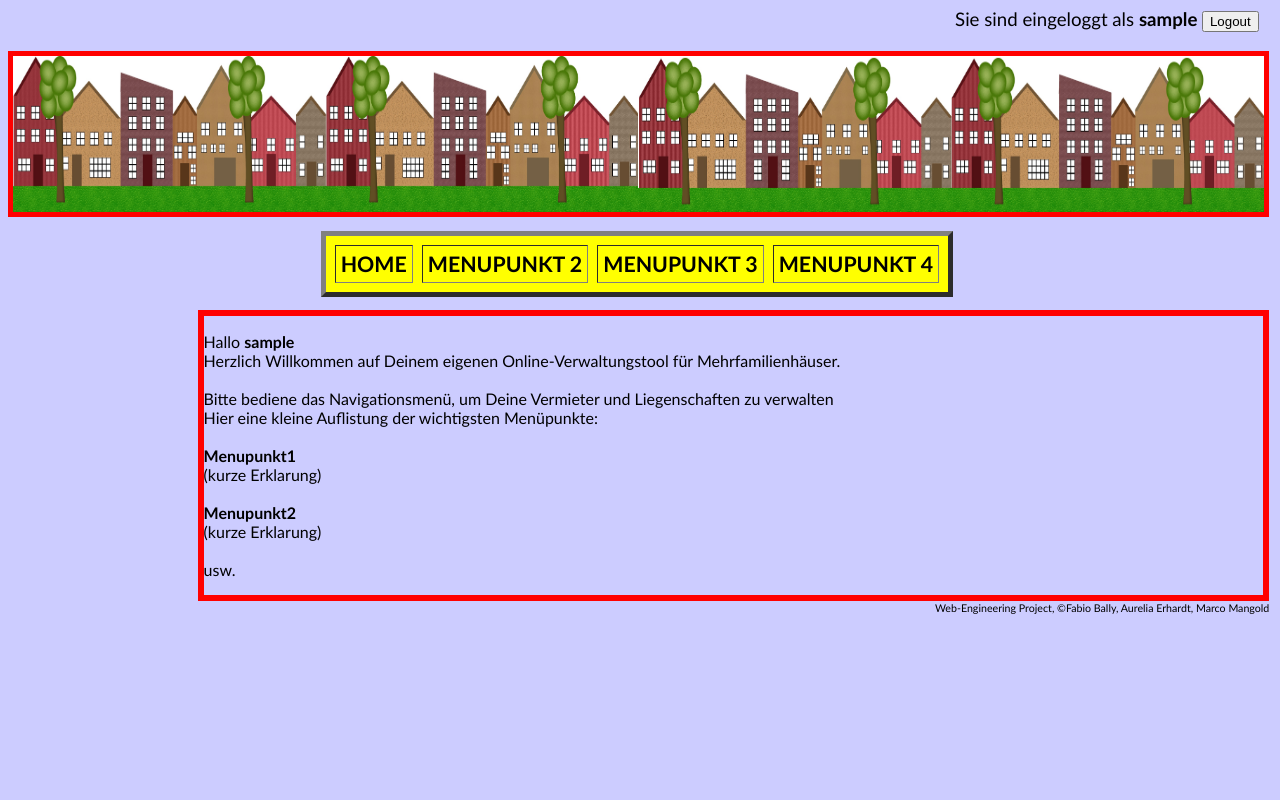
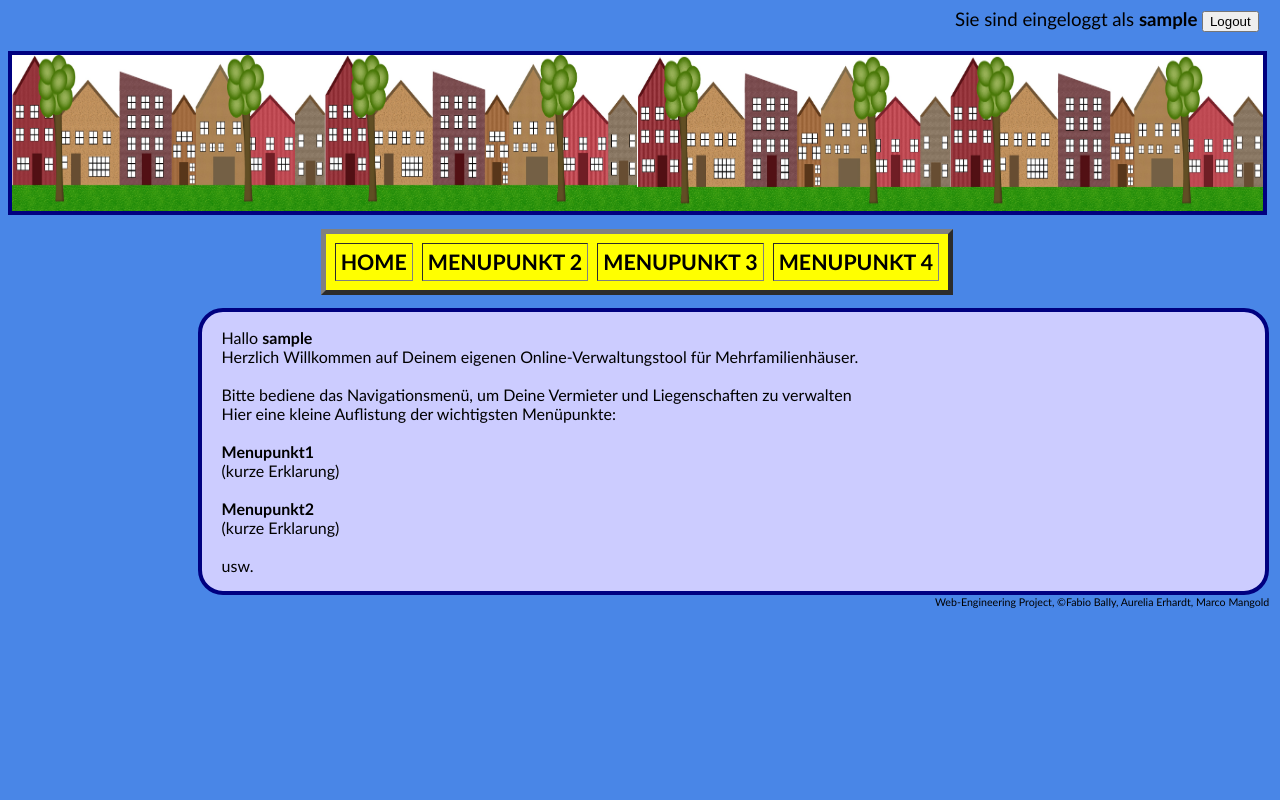
Before and after one commit to GoldiMM/Web-Engineering-Project, a PHP site: page /homepage.php in a window 1280 px wide. Run offline with PHP 8.4, Linux system fonts and the light colour scheme; the visitor is signed in with stand-in values (Sample User, id 1).

Commit message:
GUI update

```diff
--- a/mycss.css
+++ b/mycss.css
@@ -1,6 +1,6 @@
 /* HTML-Tags */
 html {
-    background-color: #CCCCFF;
+    background-color: #4986E7;      //#CCCCFF;
 }
 
 body {
@@ -37,10 +37,14 @@ aside {
 }
 
 article {
-    border:5pt solid red;
+    border:3pt solid navy;
     font-size: 12pt;
     margin-left:15%;
     margin-right:2pt;
+    border-radius:25px;
+    padding-left:15pt;
+    padding-right:15pt;
+    background-color: #CCCCFF;
 }
 
 section {
@@ -67,7 +71,7 @@ a {
 
 
 .picture2 {
-    border:4pt solid red;
+    border:3pt solid navy;
     height:20%;
     width:100%;
 }
```
